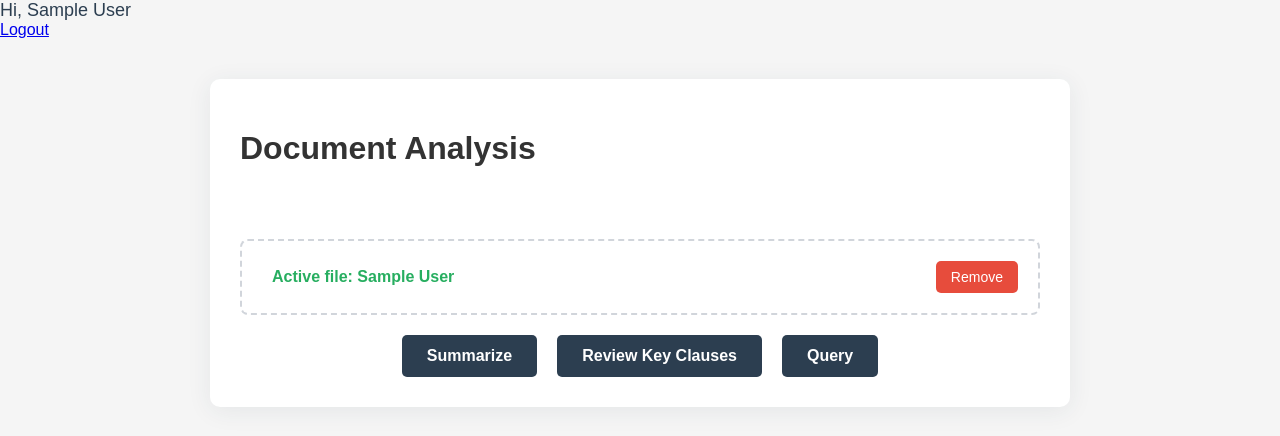
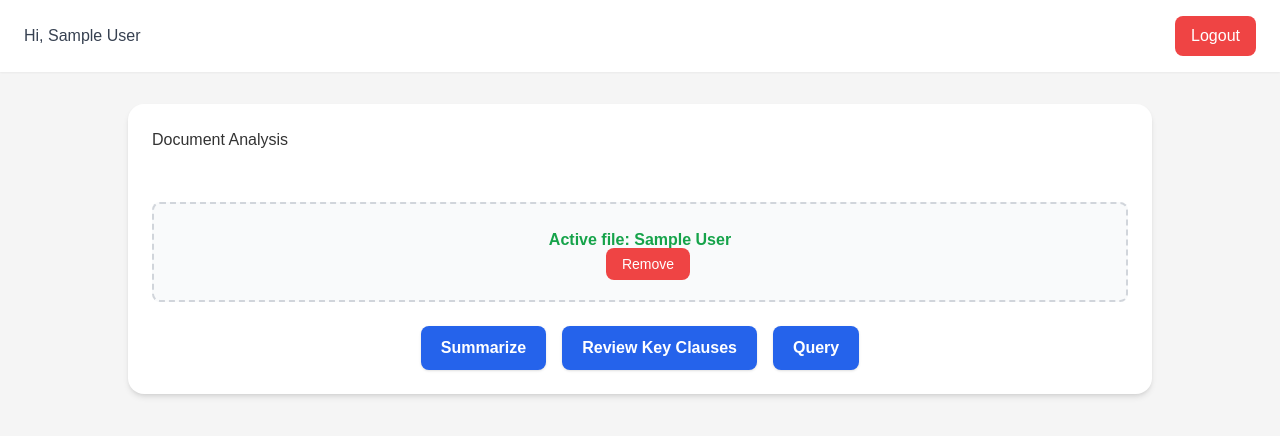
Before and after one commit to brpuneet898/1verdict-ai-prototype, a Flask app: page /dashboard in a window 1280 px wide. Shown: the top 436 px of the page. Run offline with Flask 3, Linux system fonts and the light colour scheme; the visitor is signed in with stand-in values (Sample User, id 1); parts of the project's set-up code (start-up, migrations or seed data) failed here and were passed over; some libraries are stand-ins or nearby versions.

Commit message:
updated dashboard

```diff
--- a/templates/dashboard.html
+++ b/templates/dashboard.html
@@ -1,26 +1,25 @@
 <!DOCTYPE html>
 <html lang="en">
-  <head>
+    <head>
     <meta charset="UTF-8" />
     <title>1Verdict AI Prototype</title>
-    <link
-      rel="stylesheet"
-      href="{{ url_for('static', filename='style.css') }}"
-    />
-</head>
+    <script src="https://cdn.tailwindcss.com"></script>
+    <link rel="stylesheet" href="{{ url_for('static', filename='style.css') }}" />
+    </head>
+
 <body>
-    <div class="top-bar">
-        <div class="user-greeting">
+    <div class="w-full flex justify-between items-center px-6 py-4 bg-white shadow-sm">
+        <div class="text-gray-700 font-medium">
             {% if user_name %}
-                Hi, {{ user_name }}
+            Hi, {{ user_name }}
             {% endif %}
         </div>
-        <div class="button-group">
-            <a href="/logout" class="btn">Logout</a>
-        </div>
+        <a href="/logout" class="px-4 py-2 rounded-lg bg-red-500 text-white hover:bg-red-600 transition">
+            Logout
+        </a>
     </div>
 
-    <div class="dashboard-container">
+    <div class="max-w-5xl mx-auto my-8 p-6 bg-white rounded-2xl shadow-md">
         <h1>Document Analysis</h1>
 
         <div class="flash-container">
@@ -34,13 +33,13 @@
         </div>
 
         <!-- File Upload / Active File Display -->
-        <div class="file-input-wrapper {% if filename %}active-file-container{% endif %}">
+        <div class="border-2 border-dashed border-gray-300 rounded-lg p-6 text-center hover:border-blue-500 transition {% if filename %}bg-gray-50{% endif %}">
             {% if filename %}
-                <span class="file-label active-file">Active file: {{ filename }}</span>
-                <a href="{{ url_for('main.remove_file') }}" class="btn-remove">Remove</a>
+                <span class="block text-gray-700 font-medium cursor-pointer text-green-600 font-semibold">Active file: {{ filename }}</span>
+                <a href="{{ url_for('main.remove_file') }}" class="ml-4 px-4 py-2 bg-red-500 text-white text-sm rounded-lg hover:bg-red-600 transition">Remove</a>
             {% else %}
                 <form method="post" enctype="multipart/form-data" id="upload-form">
-                    <label for="file" class="file-label">
+                    <label for="file" class="block text-gray-700 font-medium cursor-pointer">
                         <span id="file-name-display">Choose a file to begin (.docx, .pdf)</span>
                     </label>
                     <input type="file" id="file" name="file" accept=".pdf,.docx" onchange="document.getElementById('upload-form').submit()" required>
@@ -49,21 +48,32 @@
         </div>
 
         <!-- Action Buttons -->
-        <div class="action-buttons">
-            <form method="post" class="action-form">
-                <button type="submit" name="action" value="summarize" class="btn-action" {% if not filename %}disabled{% endif %}>Summarize</button>
+        <div class="flex justify-center gap-4 mt-6">
+            <form method="post" class="inline">
+                <button type="submit" name="action" value="summarize"
+                class="px-5 py-2.5 bg-blue-600 text-white font-semibold rounded-lg shadow hover:bg-blue-700 transition {% if not filename %}opacity-60 cursor-not-allowed{% endif %}"
+                {% if not filename %}disabled{% endif %}>
+                Summarize
+                </button>
             </form>
-            <form method="post" class="action-form">
-                <button type="submit" name="action" value="review" class="btn-action" {% if not filename %}disabled{% endif %}>Review Key Clauses</button>
+            <form method="post" class="inline">
+                <button type="submit" name="action" value="review"
+                class="px-5 py-2.5 bg-blue-600 text-white font-semibold rounded-lg shadow hover:bg-blue-700 transition {% if not filename %}opacity-60 cursor-not-allowed{% endif %}"
+                {% if not filename %}disabled{% endif %}>
+                Review Key Clauses
+                </button>
             </form>
-            <a href="{{ url_for('main.dashboard', view='chat') }}" class="btn-action {% if not filename %}btn-disabled{% endif %}">Query</a>
+            <a href="{{ url_for('main.dashboard', view='chat') }}"
+                class="px-5 py-2.5 bg-blue-600 text-white font-semibold rounded-lg shadow hover:bg-blue-700 transition {% if not filename %}opacity-60 pointer-events-none{% endif %}">
+                Query
+            </a>
         </div>
 
         <!-- Display Summary Result -->
         {% if summary %}
-        <div class="results-area">
+        <div class="mt-8 border-t pt-6">
             <h2>Summary</h2>
-            <div class="result-content">
+            <div class="bg-gray-50 p-4 rounded-lg text-gray-700 leading-relaxed">
                 <p>{{ summary }}</p>
             </div>
         </div>
@@ -71,10 +81,10 @@
 
         <!-- Display Clauses Result -->
         {% if clauses %}
-        <div class="results-area">
+        <div class="mt-8 border-t pt-6">
             <h2>Key Clauses</h2>
             {% for clause in clauses %}
-            <div class="clause-item">
+            <div class="bg-gray-50 border border-gray-200 p-4 rounded-lg mb-4">
                 <div class="clause-title-header">
                     {% if clause.is_important %}
                         <span class="flag-icon">🚩</span>
@@ -84,29 +94,33 @@
                 <p>{{ clause.text }}</p>
             </div>
             {% else %}
-            <div class="result-content"><p>No specific clauses were identified.</p></div>
+            <div class="bg-gray-50 p-4 rounded-lg text-gray-700 leading-relaxed"><p>No specific clauses were identified.</p></div>
             {% endfor %}
         </div>
         {% endif %}
 
         <!-- CHAT INTERFACE -->
         {% if show_chat and filename %}
-        <div class="results-area chat-section">
+        <div class="mt-8 border-t pt-6 chat-section">
             <h2>Query Document</h2>
-            <div class="chat-container">
-                <div class="chat-messages" id="chat-messages">
+            <div class="flex flex-col border border-gray-300 rounded-xl overflow-hidden h-[500px]">
+                <div class="flex-1 p-4 overflow-y-auto bg-gray-50 flex flex-col gap-4" id="chat-messages">
                     {% for message in chat_history %}
                         <div class="message {{ message.role }}">
-                            <div class="bubble">{{ message.text | safe }}</div>
+                            <div class="bg-gray-200 text-gray-800 px-4 py-2 rounded-2xl rounded-bl-sm max-w-[80%] self-start">{{ message.text | safe }}</div>
                         </div>
                     {% else %}
-                        <div class="message ai"><div class="bubble">Ask me anything about the document!</div></div>
+                        <div class="message ai"><div class="bg-gray-200 text-gray-800 px-4 py-2 rounded-2xl rounded-bl-sm max-w-[80%] self-start">Ask me anything about the document!</div></div>
                     {% endfor %}
                 </div>
                 <!-- This form will now be handled by JavaScript -->
-                <form id="chat-form" class="chat-input-form">
-                    <input type="text" id="question-input" name="question" placeholder="Ask a question..." required autofocus>
-                    <button type="submit">➤</button>
+                <form id="chat-form" class="flex border-t border-gray-200 p-3 bg-white">
+                    <input type="text" id="question-input" name="question" placeholder="Ask a question..."
+                            class="flex-1 border border-gray-300 rounded-full px-4 py-2 focus:ring focus:ring-blue-200 focus:border-blue-500 text-sm"
+                            required autofocus>
+                    <button type="submit" class="ml-3 bg-blue-600 text-white rounded-full w-10 h-10 flex items-center justify-center hover:bg-blue-700 transition">
+                        ➤
+                    </button>
                 </form>
             </div>
         </div>
```
